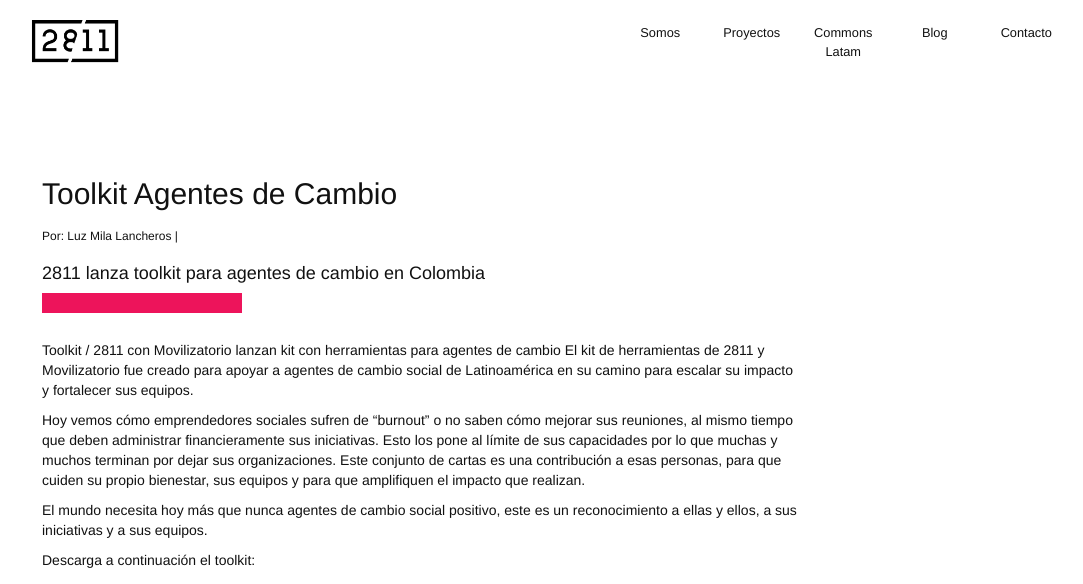
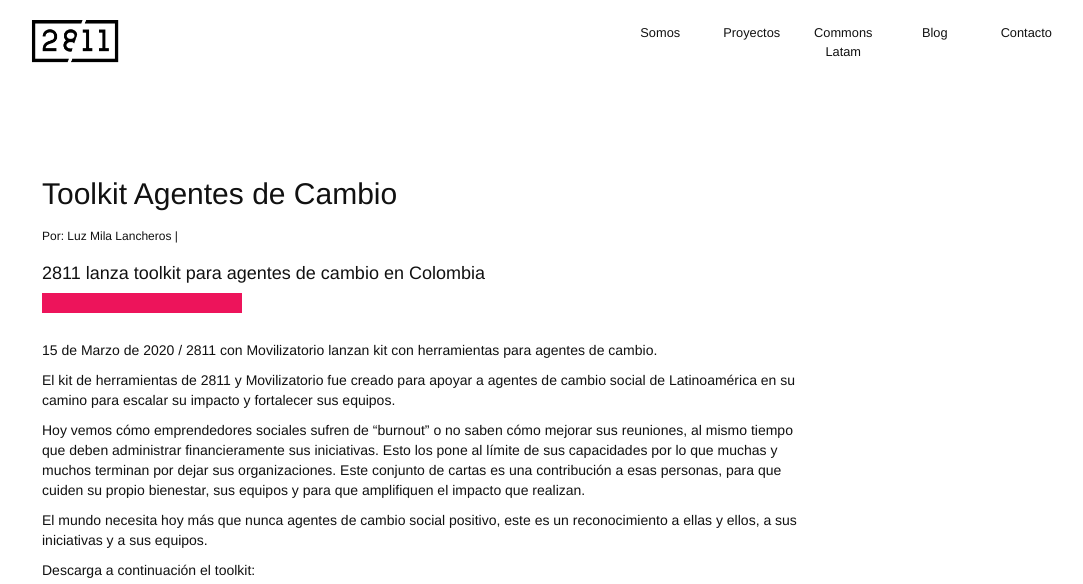
Before and after one commit to 2811Chile/2811Chile.github.io, a Jekyll site: the page built from _posts/2020-04-14-tookit.markdown, in a window 1280 px wide, cut to the strip 0-584 px from the top of the page. Shown: the whole strip, without its empty margins (138-1221 px from the left). Built offline with Jekyll 4.4.1, drawn with Linux system fonts in a browser that asks for light colours; nearby versions of some CDN libraries; some web fonts are replaced; our own code applies the rules of GitHub Pages for plain Markdown files.

Commit message:
Updated Tookit

```diff
--- a/_posts/2020-04-14-tookit.markdown
+++ b/_posts/2020-04-14-tookit.markdown
@@ -11,7 +11,9 @@
 excerpt_separator: "<!--mas-->"
 ---
 
-Toolkit / 2811 con Movilizatorio lanzan kit con herramientas para agentes de cambio <!--mas--> El kit de herramientas de 2811 y Movilizatorio fue creado para apoyar a agentes de cambio social de Latinoamérica en su camino para escalar su impacto y fortalecer sus equipos.
+15 de Marzo de 2020 / 2811 con Movilizatorio lanzan kit con herramientas para agentes de cambio. <!--mas-->
+
+El kit de herramientas de 2811 y Movilizatorio fue creado para apoyar a agentes de cambio social de Latinoamérica en su camino para escalar su impacto y fortalecer sus equipos.
 
 Hoy vemos cómo emprendedores sociales sufren de "burnout" o no saben cómo mejorar sus reuniones, al mismo tiempo que deben administrar financieramente sus iniciativas. Esto los pone al límite de sus capacidades por lo que muchas y muchos terminan por dejar sus organizaciones. Este conjunto de cartas es una contribución a esas personas, para que cuiden su propio bienestar, sus equipos y para que amplifiquen el impacto que realizan.
 
```
